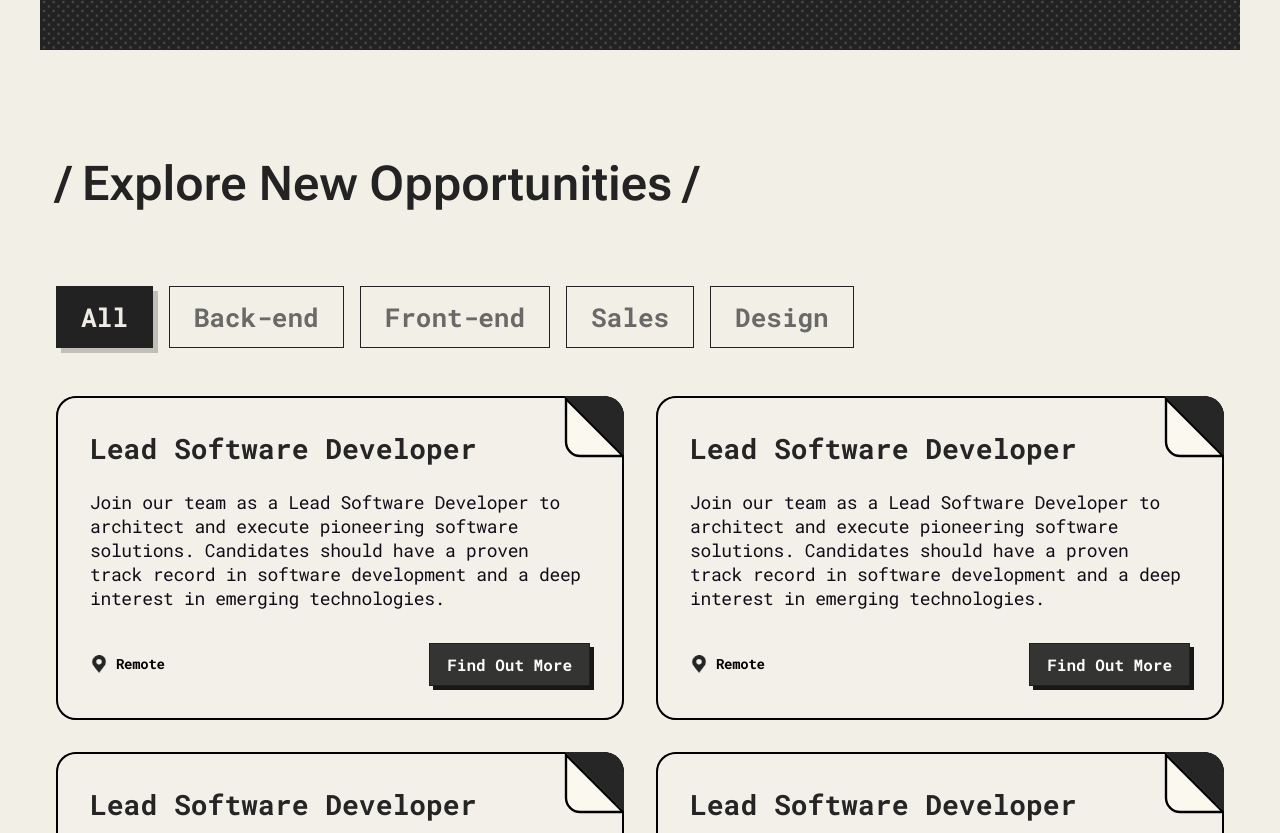
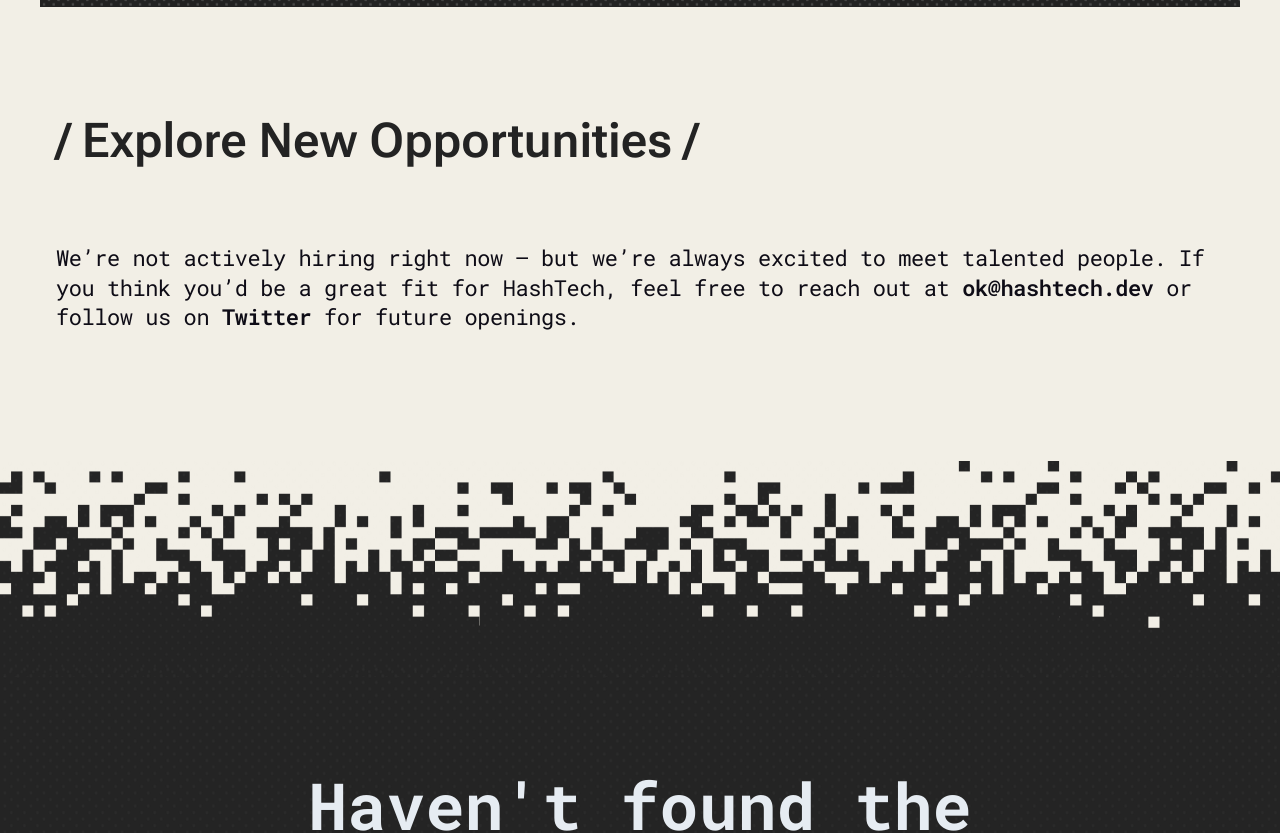
Before and after one commit to ArtemMikhailenko/HashTech, a Next.js app: page /careers in a window 1280 px wide. Shown: the part 1180-2013 px from the top of the page. Built offline with nearby package versions, Linux system fonts and the light colour scheme.

Commit message:
edits fotter

```diff
--- a/src/components/Careers/JobOpportunitiesSection/JobOpportunitiesSection.module.css
+++ b/src/components/Careers/JobOpportunitiesSection/JobOpportunitiesSection.module.css
@@ -19,7 +19,20 @@
   font-family: "Roboto Flex", sans-serif;
   margin-bottom: 3rem;
 }
+.description{
+  font-weight: 400;
+  font-size: 22px;
+  line-height: 133%;
+  font-family: "Roboto Mono", sans-serif;
+  letter-spacing: -0.02em;
+  color: #0e0c16;
 
+}
+.description a{
+  font-weight: 600;
+  cursor: pointer;
+  font-weight: 24px;
+}
 .categoryFilters {
   display: flex;
   flex-wrap: wrap;
--- a/src/components/Careers/JobOpportunitiesSection/JobOpportunitiesSection.tsx
+++ b/src/components/Careers/JobOpportunitiesSection/JobOpportunitiesSection.tsx
@@ -123,8 +123,21 @@
     <section className={styles.jobSection}>
       <div className={styles.container}>
         <h2 className={styles.title}>/ Explore New Opportunities /</h2>
-
-        <div className={styles.categoryFilters}>
+        <p className={styles.description}>
+      We’re not actively hiring right now — but we’re always excited to meet talented people.
+      If you think you’d be a great fit for HashTech, feel free to reach out at{' '}
+      <a href="mailto:ok@hashtech.dev">ok@hashtech.dev</a>{' '}
+      or follow us on{' '}
+      <a
+        href="https://x.com/hashtech_dev"
+        target="_blank"
+        rel="noopener noreferrer"
+      >
+        Twitter
+      </a>{' '}
+      for future openings.
+    </p>
+        {/* <div className={styles.categoryFilters}>
           {jobCategories.map(category => (
             <button
               key={category}
@@ -134,10 +147,10 @@
               {category}
             </button>
           ))}
-        </div>
+        </div> */}
 
         {/* Mobile Slider - only rendered on client side */}
-        {isClient && isMobile && (
+        {/* {isClient && isMobile && (
           <div className={styles.mobileSliderContainer}>
             <Swiper
               modules={[Navigation]}
@@ -175,14 +188,14 @@
               </button>
             </div>
           </div>
-        )}
+        )} */}
 
         {/* Desktop Grid */}
-        <div className={styles.jobGrid}>
+        {/* <div className={styles.jobGrid}>
           {filteredJobs.map(job => (
             <div key={job.id}>{renderJobCard(job)}</div>
           ))}
-        </div>
+        </div> */}
       </div>
       <div className={styles.pixelPatternContainer}>
         <Image
--- a/src/components/Careers/OpenPositionsSection/OpenPositionsSection.tsx
+++ b/src/components/Careers/OpenPositionsSection/OpenPositionsSection.tsx
@@ -13,9 +13,9 @@
           roles and become part of something bigger.
         </p>
 
-        <Link href="/careers" className={styles.joinButton}>
+        {/* <Link href="/careers" className={styles.joinButton}>
           Join our team
-        </Link>
+        </Link> */}
       </div>
     </section>
   );
--- a/src/components/Cases/ProjectCards/CaseStudiesSection.tsx
+++ b/src/components/Cases/ProjectCards/CaseStudiesSection.tsx
@@ -44,7 +44,7 @@
       services: ['Development', 'Design'],
       sectors: [
         { name: 'Blockchain', backgroundColor: '#8595ad' },
-        { name: 'Play-to-Earn (P2E)', backgroundColor: '#85ad8a' },
+        { name: 'SocialFi', backgroundColor: '#85ad8a' },
         { name: 'Community Growth', backgroundColor: '#ad85ac' }
       ],
       hoverImageUrl: '/images/cases/qappi.webp'
```
